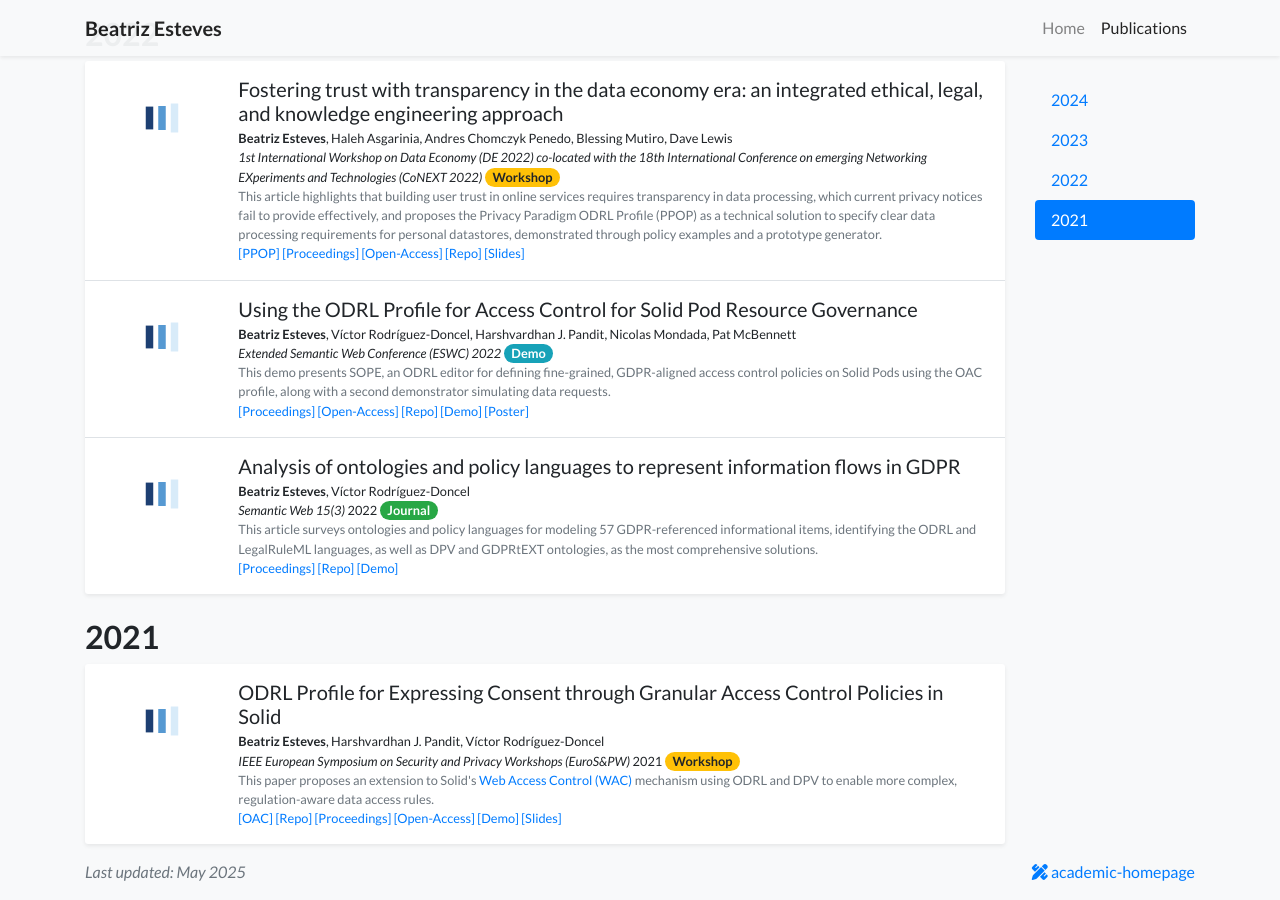
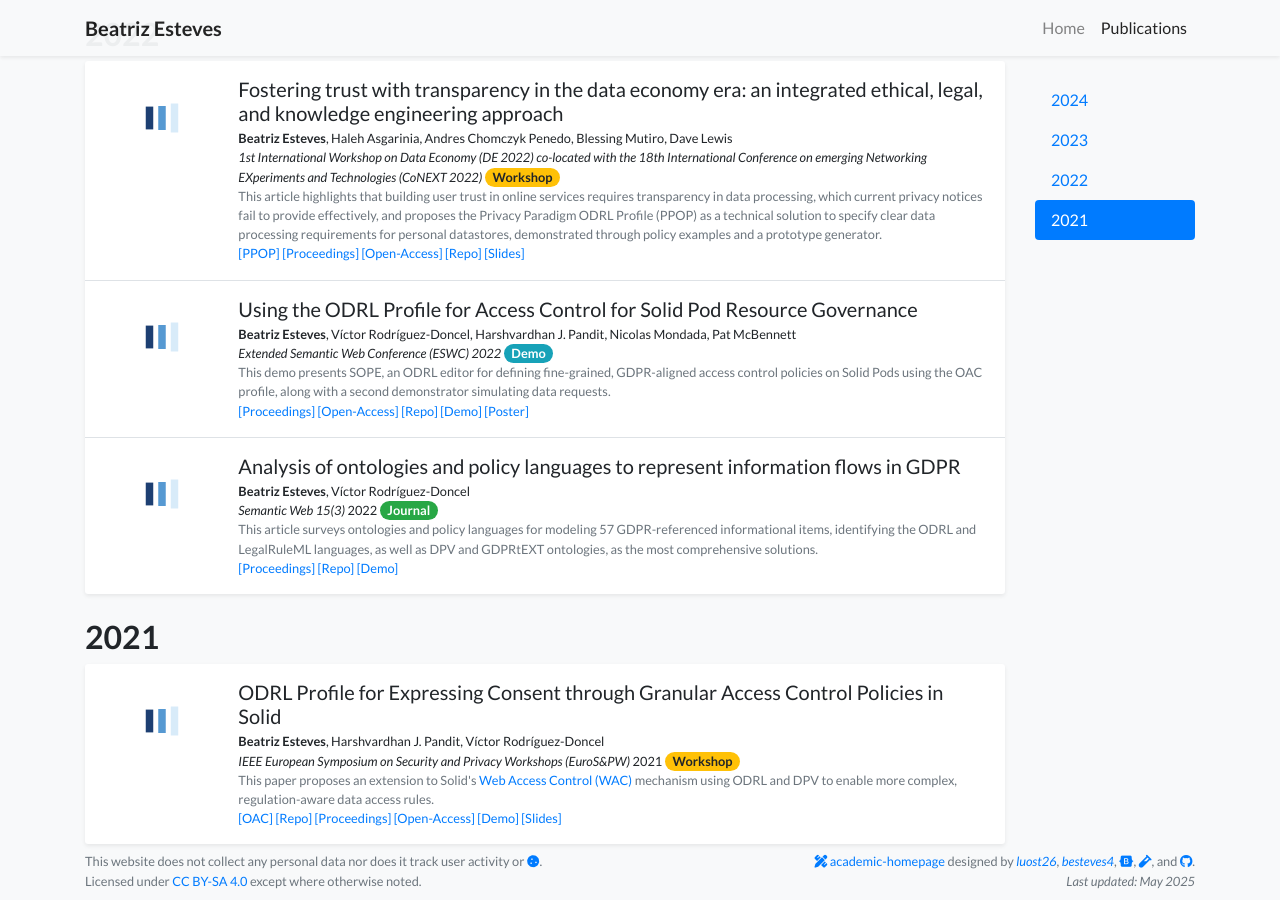
Before and after one commit to besteves4/besteves4.github.io, a Jekyll site: the page built from publications.html, in a window 1280 px wide and 900 px high, scrolled down 1130 px. Built offline with Jekyll 4.4.1, drawn with Linux system fonts in a browser that asks for light colours; nearby versions of some CDN libraries; a style sheet for code colours, icons or effects is not loaded.

Commit message:
update footer to include privacy notice and licensing terms

```diff
--- a/_data/display.yml
+++ b/_data/display.yml
@@ -8,3 +8,15 @@ homepage:
 # if you keep the link to the template so that more people can benefit from it. Thanks!
 footer_text: >-
   <a href="https://github.com/luost26/academic-homepage" target="_blank"><i class="fas fa-pencil-ruler"></i> academic-homepage</a>
+  designed by <i><a href="https://github.com/luost26" target="_blank">luost26</a></i>,
+  <i><a href="https://github.com/besteves4" target="_blank">besteves4</a></i>,
+  <a href="https://getbootstrap.com/" target="_blank" title="" data-toggle="tooltip" data-placement="top" data-original-title="Built with Bootstrap"><i class="fa-brands fa-bootstrap"></i></a>,
+  <a href="https://jekyllrb.com/" target="_blank" title="" data-toggle="tooltip" data-placement="top" data-original-title="Powered by Jekyll"><i class="fa-solid fa-vial"></i></a>, and
+  <a href="https://pages.github.com/" target="_blank" title="" data-toggle="tooltip" data-placement="top" data-original-title="Hosted on GitHub Pages"><i class="fa-brands fa-github"></i></a>.
+
+license: >-
+  This website does not collect any personal data nor does it track user activity or
+  <a href="https://noyb.eu/en/project/cookie-banners" target="_blank"><i class="fa-solid fa-cookie"></i></a>.<br>
+  Licensed under
+  <a href="https://creativecommons.org/licenses/by-sa/4.0/" target="_blank">CC BY-SA 4.0</a>
+  except where otherwise noted.
--- a/_includes/footer.html
+++ b/_includes/footer.html
@@ -1,14 +1,15 @@
 <footer class="footer">
     <div class="{% if page.container_class %}{{ page.container_class }}{% else %}container-lg{% endif %}">
-        <div class="row my-3">
-            <div class="col-6">
-                <div class="text-muted">
-                    <i>Last updated: {{ "now" | date: "%b %Y" }}</i>
+        <div class="row my-2">
+            <div class="col-md-6">
+                <div class="text-muted small">
+                    {{ site.data.display.license }}
                 </div>
             </div>
-            <div class="col-6">
-                <div class="text-right text-muted">
-                    {{ site.data.display.footer_text }}
+            <div class="col-md-6">
+                <div class="text-right text-muted small">
+                    {{ site.data.display.footer_text }} <br>
+                    <i>Last updated: {{ "now" | date: "%b %Y" }}</i>
                 </div>
             </div>
         </div>
```
